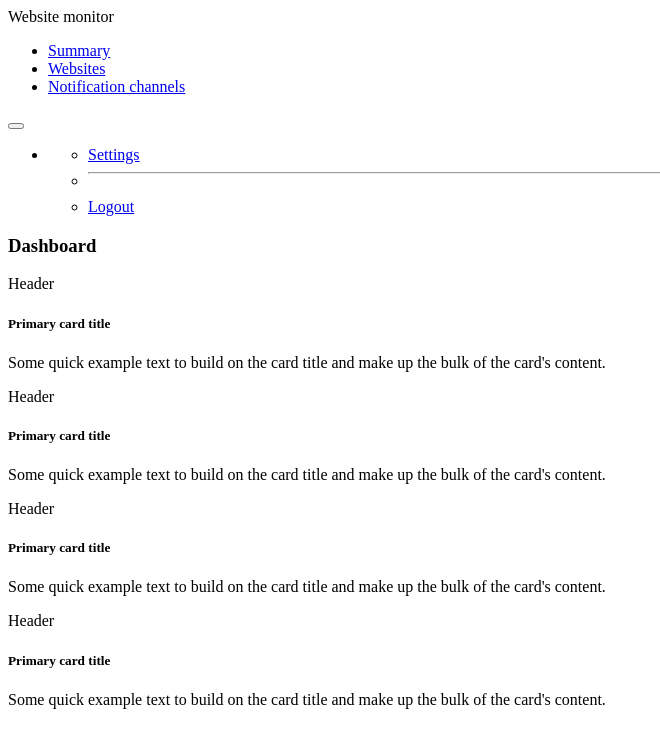
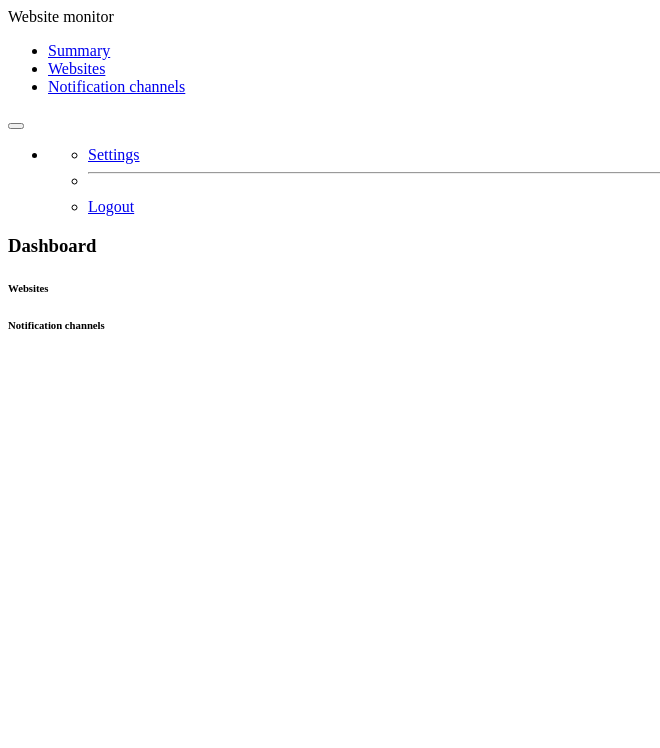
Before and after one commit to domrafacz/website-monitor, a Symfony app: template templates/dashboard/dashboard.html.twig in a window 1280 px wide. Shown: the top 748 px of the page, without its empty margins (0-660 px from the left). Run offline with Twig, Linux system fonts and the light colour scheme; the template is opened without the code that fills it, so the values that code supplies are empty; some libraries are stand-ins or nearby versions.

Commit message:
Replace dashboard placeholder

```diff
--- a/src/Entity/User.php
+++ b/src/Entity/User.php
@@ -39,11 +39,11 @@ class User implements UserInterface, PasswordAuthenticatedUserInterface
     private string $language = 'en';
 
     /** @var Collection<int, Website> $websites */
-    #[ORM\OneToMany(mappedBy: 'owner', targetEntity: Website::class, fetch: 'LAZY', orphanRemoval: true)]
+    #[ORM\OneToMany(mappedBy: 'owner', targetEntity: Website::class, fetch: 'EXTRA_LAZY', orphanRemoval: true)]
     private Collection $websites;
 
     /** @var Collection<int, NotifierChannel> $notifierChannels  */
-    #[ORM\OneToMany(mappedBy: 'owner', targetEntity: NotifierChannel::class, cascade: ['all'], orphanRemoval: true)]
+    #[ORM\OneToMany(mappedBy: 'owner', targetEntity: NotifierChannel::class, cascade: ['all'], fetch: 'EXTRA_LAZY', orphanRemoval: true)]
     private Collection $notifierChannels;
 
     public function __construct()
--- a/templates/dashboard/dashboard.html.twig
+++ b/templates/dashboard/dashboard.html.twig
@@ -8,43 +8,27 @@
         {% include('dashboard/_navbar.html.twig') %}
         <div class="p-4">
             <h3>{% trans %}dashboard_title{% endtrans %}</h3>
+            <div class="pt-3">
                 <div class="row row-cols-md-2 row-cols-xxl-4 row-cols-xl-2">
                     <div class="col-md">
-                    <div class="card text-bg-primary mb-3">
-                        <div class="card-header">Header</div>
-                        <div class="card-body">
-                            <h5 class="card-title">Primary card title</h5>
-                            <p class="card-text">Some quick example text to build on the card title and make up the bulk of the card's content.</p>
+                        <div class="card bg-white border-0 mb-3 shadow-sm">
+                            <div class="card-body ps-4">
+                                <h6 class="card-title">{% trans %}website_count{% endtrans %}</h6>
+                                <p class="card-text uptime">
+                                    <i class="far fa-file"></i>
+                                    <span class="uptime-number ps-3">{{ app.user.websites.count() }}</span>
+                                </p>
                             </div>
                         </div>
                     </div>
-
                     <div class="col-md">
-                    <div class="card text-bg-primary mb-3">
-                        <div class="card-header">Header</div>
-                        <div class="card-body">
-                            <h5 class="card-title">Primary card title</h5>
-                            <p class="card-text">Some quick example text to build on the card title and make up the bulk of the card's content.</p>
-                        </div>
-                    </div>
-                </div>
-
-                <div class="col-md">
-                    <div class="card text-bg-primary mb-3">
-                        <div class="card-header">Header</div>
-                        <div class="card-body">
-                            <h5 class="card-title">Primary card title</h5>
-                            <p class="card-text">Some quick example text to build on the card title and make up the bulk of the card's content.</p>
-                        </div>
-                    </div>
-                </div>
-
-                <div class="col-md">
-                    <div class="card text-bg-primary mb-3">
-                        <div class="card-header">Header</div>
-                        <div class="card-body">
-                            <h5 class="card-title">Primary card title</h5>
-                            <p class="card-text">Some quick example text to build on the card title and make up the bulk of the card's content.</p>
+                        <div class="card bg-white border-0 mb-3 shadow-sm">
+                            <div class="card-body ps-4">
+                                <h6 class="card-title">{% trans %}notification_channels_count{% endtrans %}</h6>
+                                <p class="card-text uptime">
+                                    <i class="fas fa-bell"></i>
+                                    <span class="uptime-number ps-3">{{ app.user.notifierChannels.count() }}</span>
+                                </p>
                             </div>
                         </div>
                     </div>
--- a/translations/messages.en.yaml
+++ b/translations/messages.en.yaml
@@ -93,3 +93,5 @@ request_runner_downtime_end: "Url: %s \nIncident start: %s \nIncident end: %s"
 request_runner_downtime_end_subject: 'Website is back online'
 request_runner_cert_changed: "Previous expire date: %s\nNew expire date: %s"
 request_runner_cert_changed_subject: 'Website certificate changed'
+website_count: 'Websites'
+notification_channels_count: 'Notification channels'
--- a/translations/messages.pl.yaml
+++ b/translations/messages.pl.yaml
@@ -93,3 +93,5 @@ request_runner_downtime_end: "Adres url: %s \nData rozpoczęcia incydentu: %s \n
 request_runner_downtime_end_subject: 'Strona jest ponownie dostępna'
 request_runner_cert_changed: "Poprzednia data wygaśnięcia: %s\nNowa data wygaśnięcia: %s"
 request_runner_cert_changed_subject: 'Certyfikat strony uległ zmianie'
+website_count: 'Strony internetowe'
+notification_channels_count: 'Kanały notyfikacji'
```
Lines whose indentation alone changed are shown as unchanged.
